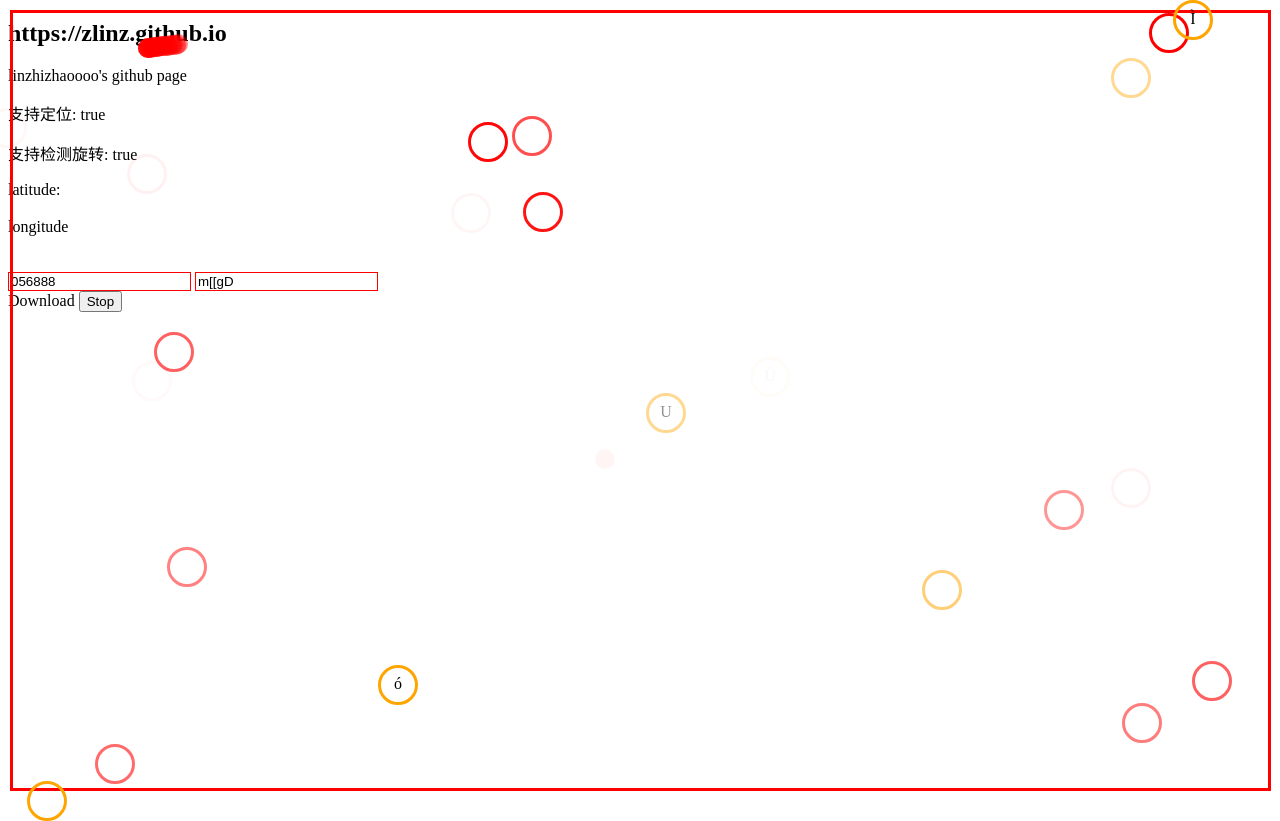
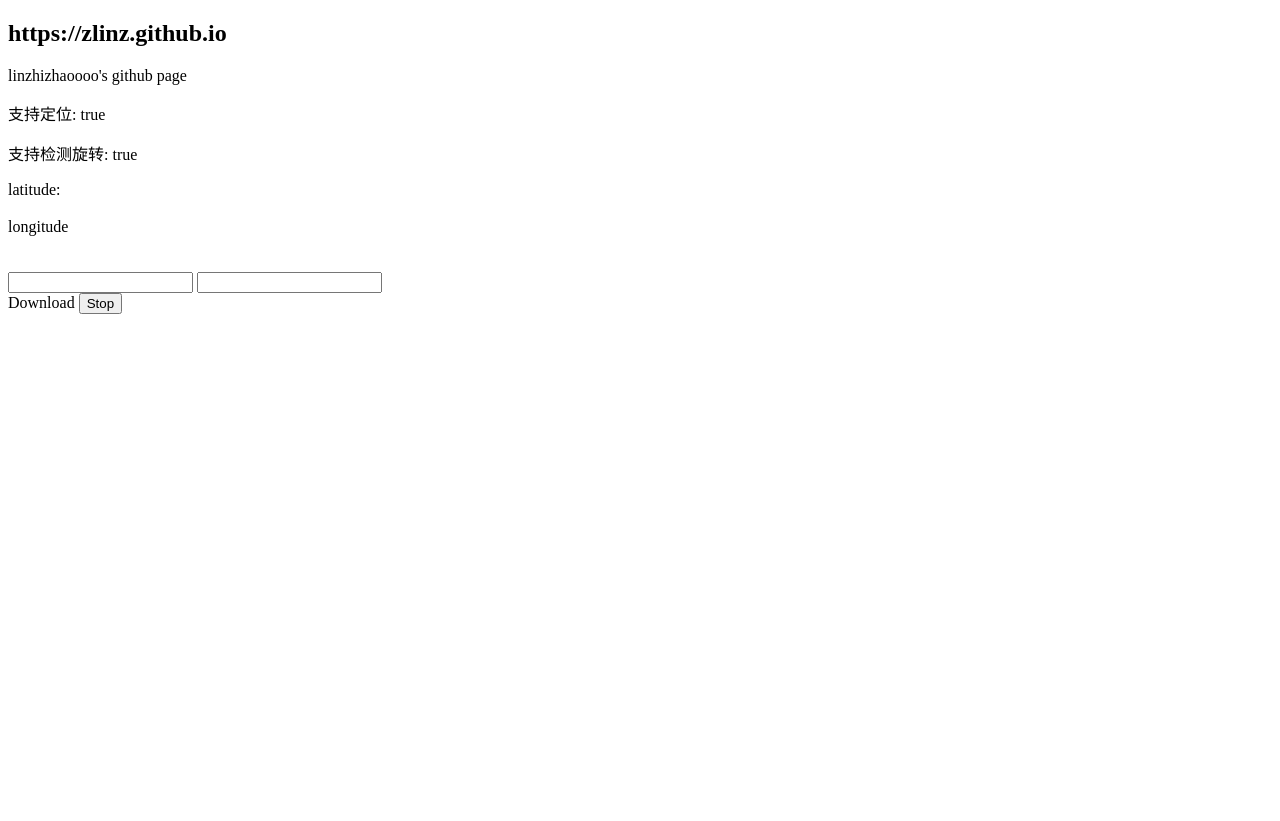
Before and after one commit to zLinz/zlinz.github.com, a plain HTML site: page index.html in a window 1280 px wide. After the commit the page ends 800 px from the top, so only its background shows below. Drawn offline with Linux system fonts and the light colour scheme.

Commit message:
stop gremlin

```diff
--- a/index.html
+++ b/index.html
@@ -336,7 +336,8 @@
                 //     console.log(e);
                 // });
 
-                gremlins.createHorde().unleash();
+                // monkey test
+                //gremlins.createHorde().unleash();
 
             }, 3000);
 
```
